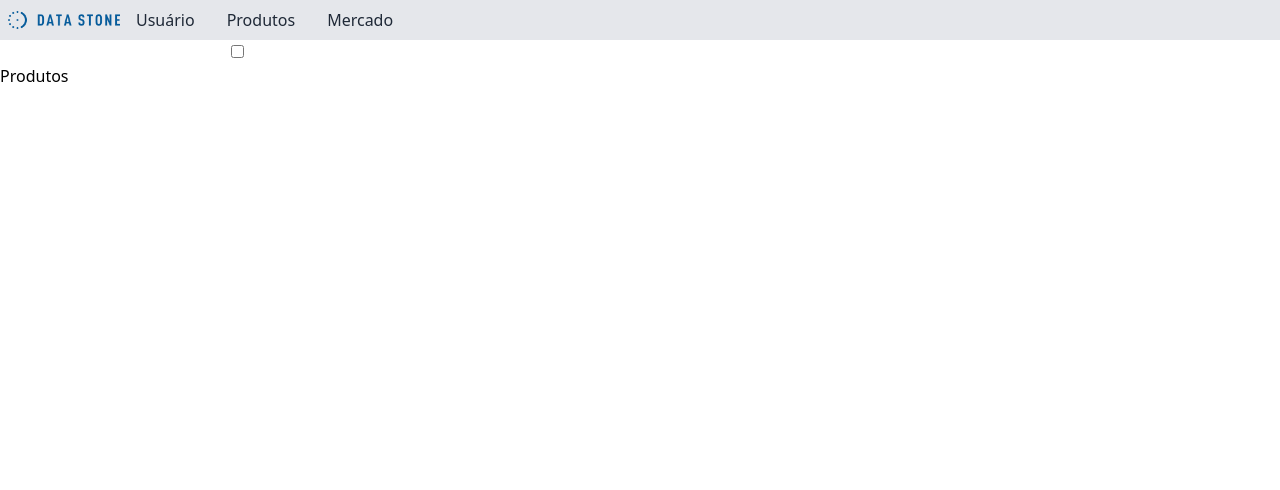
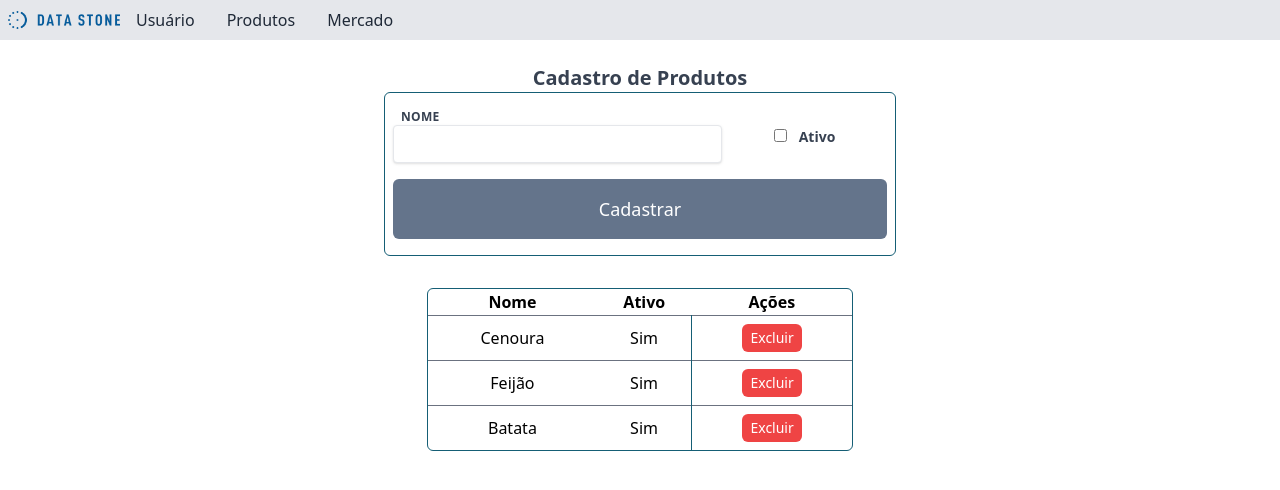
Before and after one commit to Willtavares/dataStoneDev, a Vue app: page /products in a window 1280 px wide. Shown: the top 490 px of the page. Built offline with nearby package versions, Linux system fonts and the light colour scheme.

Commit message:
Create template for users and products

```diff
--- a/src/components/ManageProducts.vue
+++ b/src/components/ManageProducts.vue
@@ -1,8 +1,81 @@
 <template>
   <div>
-    <div>
-      <input type="text" name="nameUsers" id="nameUsers" />
-      <input type="checkbox" name="isActive" id="isActive" />
+    <div class="flex flex-col items-center w-full mt-6">
+      <h1 class="text-gray-700 font-semibold text-xl">Cadastro de Produtos</h1>
+      <div class="w-2/5 p-2 border border-solid border-cyan-800 rounded-md bg-white">
+        <div class="flex items-center my-2">
+          <div class="w-2/3">
+            <label
+              class="block uppercase tracking-wide text-gray-700 text-xs font-bold ml-2"
+              for="nameProduct"
+            >
+              Nome
+            </label>
+            <input
+              class="shadow appearance-none border rounded py-2 px-3 w-full text-gray-700 leading-tight focus:outline-none focus:shadow-outline"
+              type="text"
+              name="nameProduct"
+              id="nameProduct"
+            />
+          </div>
+          <div class="m-auto">
+            <label class="w-full text-gray-700 font-bold">
+              <input class="mr-2 leading-tight" type="checkbox" name="isActive" id="isActive" />
+              <span class="text-sm"> Ativo </span>
+            </label>
+          </div>
+        </div>
+        <div>
+          <button
+            class="text-white text-lg bg-slate-500 hover:bg-slate-700 rounded-md p-4 w-full my-2"
+            type="submit"
+          >
+            Cadastrar
+          </button>
+        </div>
+      </div>
+    </div>
+    <div class="flex justify-center w-full mt-8">
+      <div class="w-1/3 border border-solid border-cyan-800 rounded-md bg-white">
+        <table class="w-full">
+          <thead class="border-b border-gray-500 w-full">
+            <tr>
+              <th>Nome</th>
+              <th>Ativo</th>
+              <th>Ações</th>
+            </tr>
+          </thead>
+          <tbody>
+            <tr class="border-b border-gray-500">
+              <td class="p-2 text-center">Cenoura</td>
+              <td class="p-2 text-center">Sim</td>
+              <td class="p-2 border-l border-cyan-800 text-center">
+                <button class="rounded-md bg-red-500 hover:bg-red-600 py-1 px-2 text-sm text-white">
+                  Excluir
+                </button>
+              </td>
+            </tr>
+            <tr class="border-b border-gray-500">
+              <td class="p-2 text-center">Feijão</td>
+              <td class="p-2 text-center">Sim</td>
+              <td class="p-2 border-l border-cyan-800 text-center">
+                <button class="rounded-md bg-red-500 hover:bg-red-600 py-1 px-2 text-sm text-white">
+                  Excluir
+                </button>
+              </td>
+            </tr>
+            <tr>
+              <td class="p-2 text-center">Batata</td>
+              <td class="p-2 text-center">Sim</td>
+              <td class="p-2 border-l border-cyan-800 text-center">
+                <button class="rounded-md bg-red-500 hover:bg-red-600 py-1 px-2 text-sm text-white">
+                  Excluir
+                </button>
+              </td>
+            </tr>
+          </tbody>
+        </table>
+      </div>
     </div>
   </div>
 </template>
--- a/src/components/ManageUsers.vue
+++ b/src/components/ManageUsers.vue
@@ -1,7 +1,8 @@
 <template>
+  <div>
     <div class="flex flex-col items-center w-full mt-6">
       <h1 class="text-gray-700 font-semibold text-xl">Cadastro de usuários</h1>
-    <div class="w-2/5 p-2 border border-solid border-cyan-800 rounded-md">
+      <div class="w-2/5 p-2 border border-solid border-cyan-800 rounded-md bg-white">
         <div class="my-2">
           <label
             class="block uppercase tracking-wide text-gray-700 text-xs font-bold ml-2"
@@ -78,6 +79,61 @@
         </div>
       </div>
     </div>
+    <div class="flex justify-center w-full mt-8">
+      <div class="w-fit border border-solid border-cyan-800 rounded-md bg-white">
+        <table>
+          <thead class="border-b border-gray-500">
+            <tr>
+              <th>Nome</th>
+              <th>Documento</th>
+              <th>Telefone</th>
+              <th>Email</th>
+              <th>Ativo</th>
+              <th>Ações</th>
+            </tr>
+          </thead>
+          <tbody>
+            <tr class="border-b border-gray-500">
+              <td class="p-2">Alfreds Futterkiste</td>
+              <td class="p-2">Maria Anders</td>
+              <td class="p-2">Germany</td>
+              <td class="p-2">Germany</td>
+              <td class="p-2">Germany</td>
+              <td class="p-2 border-l border-cyan-800">
+                <button class="rounded-md bg-red-500 hover:bg-red-600 py-1 px-2 text-sm text-white">
+                  Excluir
+                </button>
+              </td>
+            </tr>
+            <tr class="border-b border-gray-500">
+              <td class="p-2">Centro comercial Moctezuma</td>
+              <td class="p-2">Francisco Chang</td>
+              <td class="p-2">Mexico</td>
+              <td class="p-2">Germany</td>
+              <td class="p-2">Germany</td>
+              <td class="p-2 border-l border-cyan-800">
+                <button class="rounded-md bg-red-500 hover:bg-red-600 py-1 px-2 text-sm text-white">
+                  Excluir
+                </button>
+              </td>
+            </tr>
+            <tr>
+              <td class="p-2">Ernst Handel</td>
+              <td class="p-2">Roland Mendel</td>
+              <td class="p-2">Austria</td>
+              <td class="p-2">Germany</td>
+              <td class="p-2">Germany</td>
+              <td class="p-2 border-l border-cyan-800">
+                <button class="rounded-md bg-red-500 hover:bg-red-600 py-1 px-2 text-sm text-white">
+                  Excluir
+                </button>
+              </td>
+            </tr>
+          </tbody>
+        </table>
+      </div>
+    </div>
+  </div>
 </template>
 
 <script setup></script>
--- a/src/views/ProductsView.vue
+++ b/src/views/ProductsView.vue
@@ -2,7 +2,6 @@
   <div>
     <Header />
     <ManageProducts />
-    <h1>Produtos</h1>
   </div>
 </template>
 
--- a/src/views/UsersView.vue
+++ b/src/views/UsersView.vue
@@ -1,5 +1,5 @@
 <template>
-  <div>
+  <div class="bg-gray-100 h-screen">
     <Header />
     <ManageUsers />
   </div>
```
Lines whose indentation alone changed are shown as unchanged.
